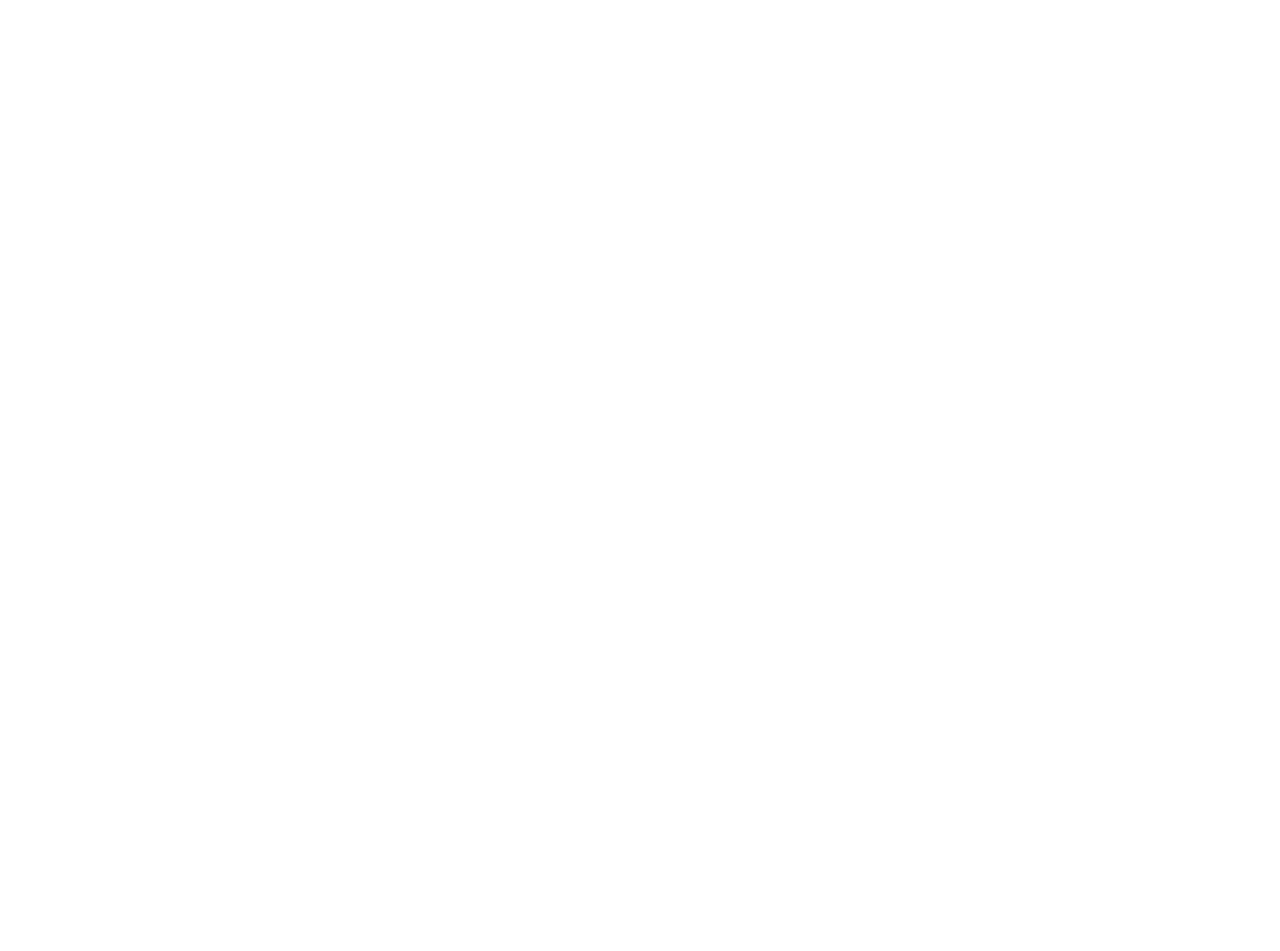
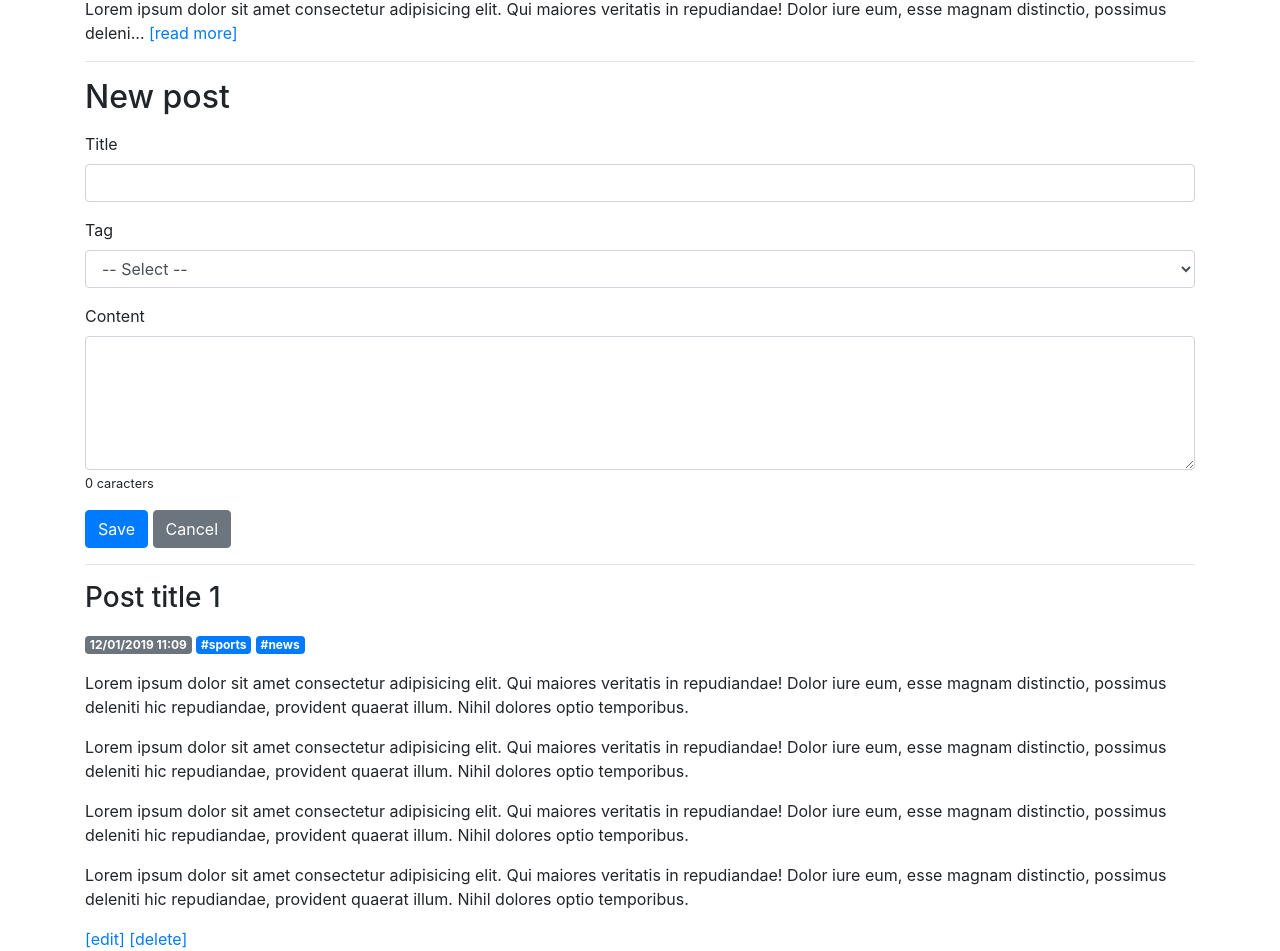
Before and after one commit to angelitocsg/tiny-blog-react, a React (Create React App) app: page / in a window 1280 px wide. Shown: the part 351-1302 px from the top of the page. Before the commit the page ends 800 px from the top, so only its background shows below. Built offline with nearby package versions, Linux system fonts and the light colour scheme.

Commit message:
Adiciona layout do blog

```diff
--- /dev/null
+++ b/src/blog/pages/IndexPage.jsx
@@ -0,0 +1,88 @@
+import React from 'react'
+
+const loremText = 'Lorem ipsum dolor sit amet consectetur adipisicing elit. Qui maiores veritatis in repudiandae! Dolor iure eum, esse magnam distinctio, possimus deleniti hic repudiandae, provident quaerat illum. Nihil dolores optio temporibus.';
+
+const BlogPostHeader = (props) => (
+    <div>
+        <h3><p>Post title 1</p></h3>
+
+        <p>
+            <span className="badge badge-secondary">12/01/2019 11:09</span>{' '}
+            <span className="badge badge-primary">#sports</span>{' '}
+            <span className="badge badge-primary">#news</span>
+        </p>
+    </div>
+)
+
+const BlogPost = (props) => (
+    <div>
+        <BlogPostHeader />
+
+        <p>
+            {loremText.substr(0, 150)}...{' '}
+            <a href="/post/1">[read more]</a>
+        </p>
+    </div>
+)
+
+const BlogForm = (props) => (
+    <div>
+        <h2><p>New post</p></h2>
+
+        <div className="form-group">
+            <label htmlFor="title">Title</label>
+            <input type="text" name="title" id="title" className="form-control" />
+        </div>
+
+        <div className="form-group">
+            <label htmlFor="tag">Tag</label>
+            <select name="tag" id="tag" className="form-control">
+                <option value="">-- Select --</option>
+                <option value="food">Food</option>
+                <option value="sports">Sports</option>
+                <option value="variety">Variety</option>
+            </select>
+        </div>
+
+        <div className="form-group">
+            <label htmlFor="content">Content</label>
+            <textarea name="content" id="content" className="form-control" rows="5"></textarea>
+            <small>0 caracters</small>
+        </div>
+
+        <div>
+            <button className="btn btn-primary">Save</button>
+            {' '}
+            <button className="btn btn-secondary">Cancel</button>
+        </div>
+    </div>
+)
+
+const BlogPostFull = (props) => (
+    <div>
+        <BlogPostHeader />
+
+        <p>{loremText}</p>
+        <p>{loremText}</p>
+        <p>{loremText}</p>
+        <p>{loremText}</p>
+
+        <a href="/">[edit]</a>{' '}
+        <a href="/">[delete]</a>
+    </div>
+)
+
+const BlogIndex = (props) => (
+    <div>
+        <BlogPost />
+        <BlogPost />
+        <hr />
+
+        <BlogForm />
+        <hr />
+
+        <BlogPostFull />
+    </div>
+)
+
+export default BlogIndex
--- a/src/main/App.jsx
+++ b/src/main/App.jsx
@@ -1,4 +1,5 @@
 import React/*, { Component }*/ from 'react'
+import BlogIndex from '../blog/pages/IndexPage';
 
 // class App extends Component {
 //     constructor(props) {
@@ -44,8 +45,10 @@
 // export default App
 
 export default (props) => (
-    <div>
+    <div className="container">
         <h1>{props.title}</h1>
         <h2 className="small">{props.subtitle}</h2>
+        <hr />
+        <BlogIndex />
     </div>
 )
```
